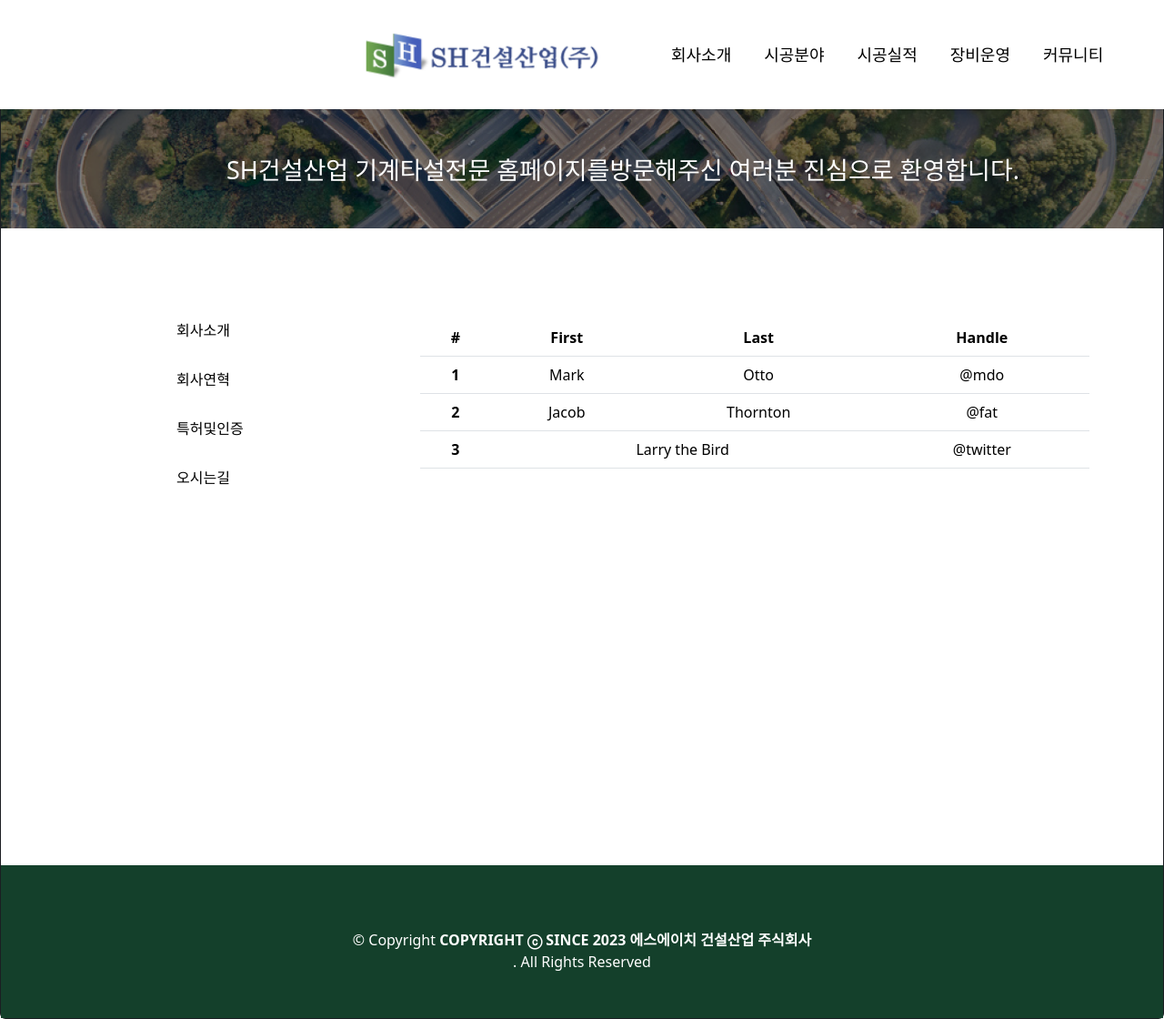
After one commit to DrugCoding/SH_company_pjt, a Django app: page /companies/history/ in a window 1280 px wide. The commit adds this page. Shown: the whole page at 91% size. Run offline with Django 3.2, Linux system fonts and the light colour scheme; some libraries are stand-ins or nearby versions.

Commit message:
feature: 회사연혁 페이지 틀 넣기

```diff
--- a/companies/templates/companies/come.html
+++ b/companies/templates/companies/come.html
@@ -28,7 +28,7 @@
               <div style="margin-top: 100px;">
                   <ul style=" list-style: none; margin-left: 80px; text-align: left;">
                       <li style=" margin-bottom: 30px;">
-                        <a style="font-weight: 400; color: #000; text-decoration: none;" href="./회사연혁.html">
+                        <a style="font-weight: 400; color: #000; text-decoration: none;" href="#">
                           회사소개
                         </a>
                       </li>
--- /dev/null
+++ b/companies/templates/companies/history.html
@@ -0,0 +1,89 @@
+{% extends 'base.html' %}
+{% load static %}
+
+{% block css %}
+
+
+{% endblock css %}
+
+{% block content %}
+
+<!-- banner 생성구간입니다. -->
+<div style="margin-top: 100px;" class="card text-bg-dark">
+  <img style="height: 150px; filter: brightness(50%); background-size: cover; object-fit: cover;"
+       src="{%static 'images/60.png'%}" class="card-img" alt="회사소개 윗부분 사진입니다.">
+  <div class="card-img-overlay">
+      <div style="margin-top: 50px; margin-left: 90px;">
+          <p style="text-align: center; animation: fadeIn; animation-duration: 2s; font-size: 27px;"
+             class="animate__animated animate__fadeIn card-title">
+             SH건설산업 기계타설전문 홈페이지를방문해주신 여러분 진심으로 환영합니다.
+          </p>
+      </div>
+</div>
+
+<!--  -->
+<div style="background-color: #fff;" class="content">
+  <div class="container text-center">
+    <div class="row">
+      <div class="col-sm-4">
+        <div style="margin-top: 100px;">
+            <ul style=" list-style: none; margin-left: 80px; text-align: left;">
+                <li style=" margin-bottom: 30px;">
+                  <a style="font-weight: 400; color: #000; text-decoration: none;" href="{% url 'companies:greeting' %}">
+                    회사소개
+                  </a>
+                </li>
+                <li style=" margin-bottom: 30px;">
+                  <a style="color: #000; text-decoration: none;" href="{% url 'companies:history' %}">회사연혁</a>
+                </li>
+                <li style="margin-bottom: 30px;">
+                  <a style="color: #000; text-decoration: none;" href="{% url 'companies:patent' %}">특허및인증</a>
+                </li>
+                <li style="margin-bottom: 30px;">
+                  <a style="color: #000; text-decoration: none;" href="{% url 'companies:come' %}">오시는길</a>
+                </li>
+            </ul>
+        </div>
+      </div>
+
+      <!-- 세로선 -->
+
+
+      <div style="margin-bottom: 100px; color: #000; margin-top: 100px; height: 500px;" class="col-sm-8">
+        <table class="table">
+            <thead>
+              <tr>
+                <th scope="col">#</th>
+                <th scope="col">First</th>
+                <th scope="col">Last</th>
+                <th scope="col">Handle</th>
+              </tr>
+            </thead>
+            <tbody>
+              <tr>
+                <th scope="row">1</th>
+                <td>Mark</td>
+                <td>Otto</td>
+                <td>@mdo</td>
+              </tr>
+              <tr>
+                <th scope="row">2</th>
+                <td>Jacob</td>
+                <td>Thornton</td>
+                <td>@fat</td>
+              </tr>
+              <tr>
+                <th scope="row">3</th>
+                <td colspan="2">Larry the Bird</td>
+                <td>@twitter</td>
+              </tr>
+            </tbody>
+          </table>
+      </div>
+
+    </div>
+  </div>
+</div>
+
+
+{% endblock %}
--- a/companies/templates/companies/index.html
+++ b/companies/templates/companies/index.html
@@ -132,7 +132,7 @@
   <div class="row">
       <!-- 왼쪽 동영상 -->
     <div class="col-6">
-        <video style="width: 830px; height: 486px;"
+        <video style=" width: 820px; height: 486px;"
              autoplay controls loop muted
              src="{%static 'images/pexels-rodnae.mp4' %}">
         </video>
--- a/templates/base.html
+++ b/templates/base.html
@@ -110,7 +110,7 @@
   {% block content %}{% endblock content %}
 
 <!-- FOOTER 생성구간입니다.  -->
-  <div style="background-color: #14402B;">
+  <div style="background-color: #14402B;" class="footer">
     <footer style=" margin-top: 50px; margin-bottom: 50px;" id="footer" class="footer">
       <div class="footer-content position-relative">
         <div  class="container">
```
Also changed, not shown: companies/templates/companies/greeting.html (+4 -4 lines).
